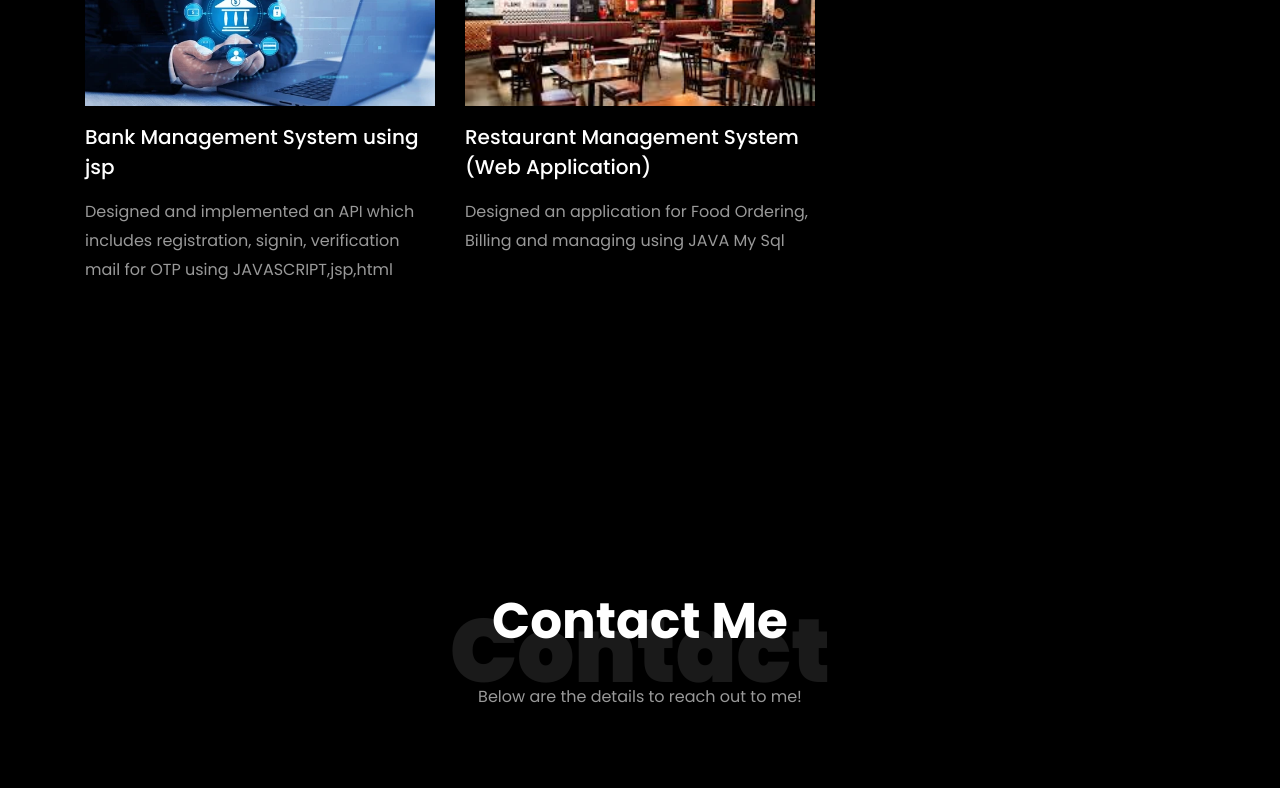
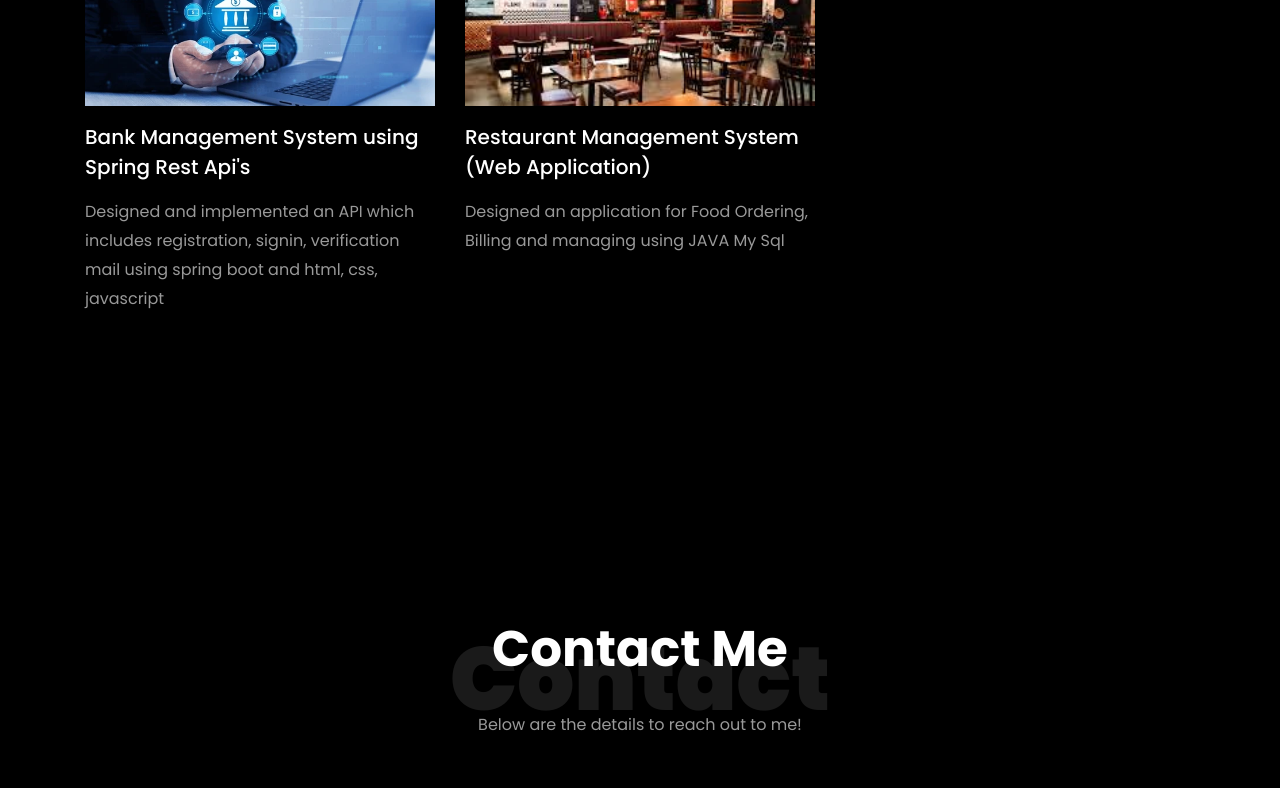
Before and after one commit to Ashakadali/My-Portfolio_, a plain HTML site: page index.html in a window 1280 px wide. Shown: the part 3440-4228 px from the top of the page. Drawn offline with Linux system fonts and the light colour scheme; files whose address does not match are found by name.

Commit message:
Update index.html

```diff
--- a/index.html
+++ b/index.html
@@ -396,12 +396,12 @@
         <div class="row d-flex">
           <div class="col-md-4 d-flex ftco-animate">
           	<div class="blog-entry justify-content-end">
-              <a href="https://github.com/Ashakadali/Bank_Management_System" class="block-20 zoom-effect" style="background-image: url('images/bankManagement.webp');">
+              <a href="https://github.com/Ashakadali/Bank_Management_System_Using_Rest_API-s" class="block-20 zoom-effect" style="background-image: url('images/bankManagement.webp');">
               </a>
               <div class="text mt-3 float-right d-block">
 
-                <h3 class="heading"><a href="https://github.com/Ashakadali/Bank_Management_System">Bank Management System using jsp</a></h3>
-                <p>Designed and implemented an API which includes registration, signin, verification mail for OTP using JAVASCRIPT,jsp,html </p>
+                <h3 class="heading"><a href="https://github.com/Ashakadali/Bank_Management_System_Using_Rest_API-s">Bank Management System using Spring Rest Api's</a></h3>
+                <p>Designed and implemented an API which includes registration, signin, verification mail using spring boot and html, css, javascript </p>
               </div>
             </div>
           </div>
```
